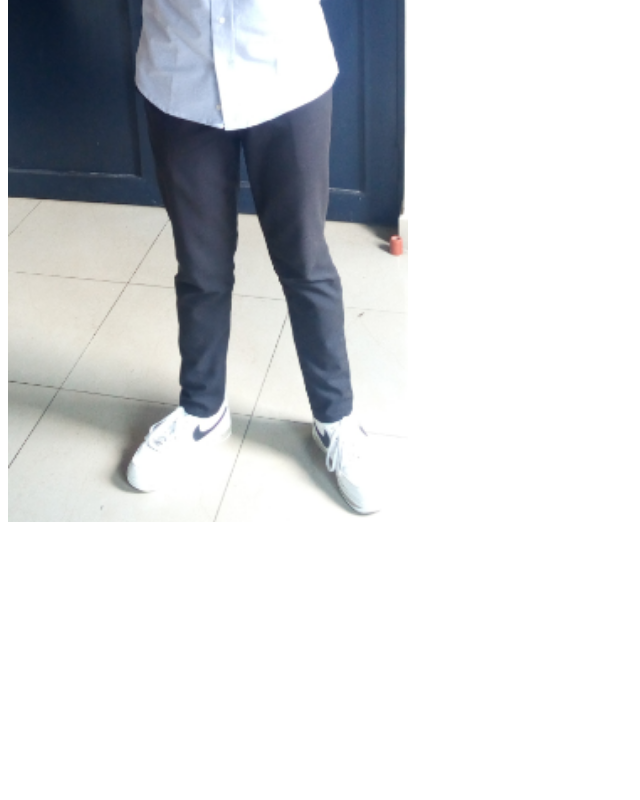
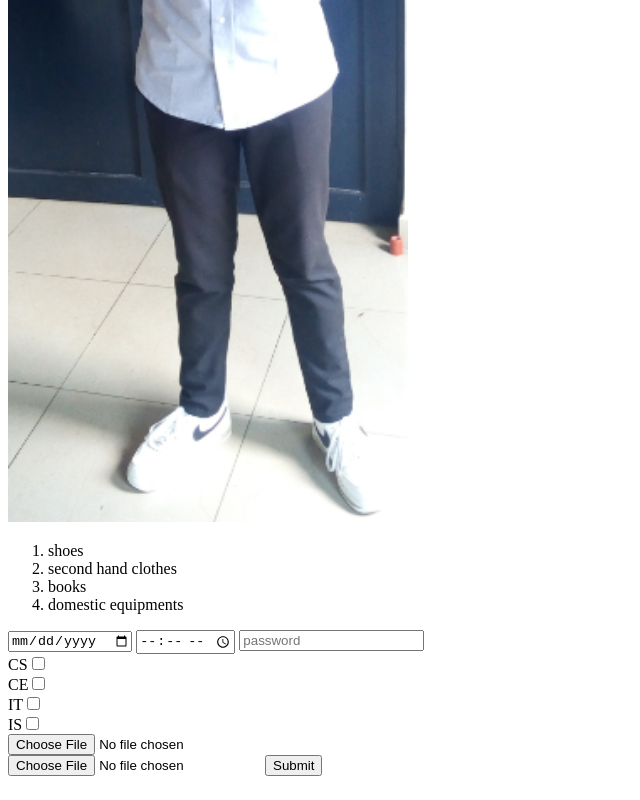
Before and after one commit to GODSON-001/godson-001.github.io, a plain HTML site: page index.html in a window 1280 px wide. Shown: the part 941-1741 px from the top of the page, without its empty margins (0-640 px from the left). Before the commit the page ends 1475 px from the top, so only its background shows below. Drawn offline with Linux system fonts and the light colour scheme.

Commit message:
my change

```diff
--- a/index.html
+++ b/index.html
@@ -64,5 +64,24 @@
   </the
  </table>
  <img src="emmyson.PNG" alt="my best pik" width="400px">
+ <ol>
+<li>shoes</li>
+<li>second hand clothes</li>
+<li>books</li>
+<li>domestic equipments</li>
+</ol>
+<p>
+<form>
+<input type="date" placeholder="username" name="name1">
+<input type="time" placeholder="username" name="name2">
+<input type="password" placeholder="password" name="name3"><br>
+CS<input type="checkbox" name="name4"><br>
+CE<input type="checkbox" name="name5"><br>
+IT<input type="checkbox" name="name6"><br>
+IS<input type="checkbox" name="name7"><br>
+<input type="file" name="emmyson"><br>
+<input type="file" name="niyogod">
+<input type="submit">
+</form>
  </body>
  </html>
```
